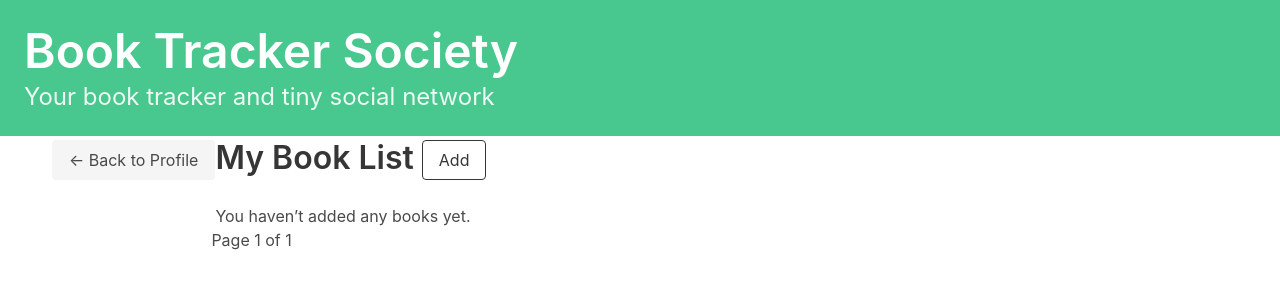
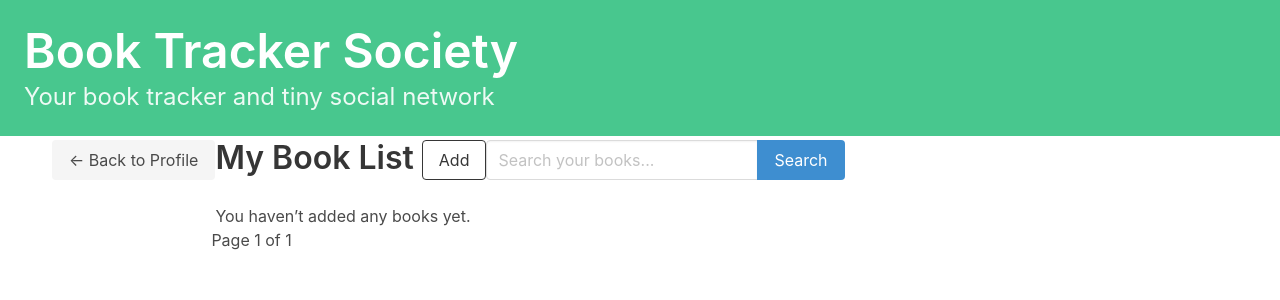
Before and after one commit to snhkn/django-book-tracker-society, a Django app: page /mybooks/ in a window 1280 px wide. Shown: the top 300 px of the page. Run offline with Django 5.2, Linux system fonts and the light colour scheme; the visitor is signed in with stand-in values (Sample User, id 1).

Commit message:
Add search book functionality within profile

```diff
--- a/core/templates/core/my_books.html
+++ b/core/templates/core/my_books.html
@@ -39,4 +39,22 @@
         <a href="?page={{ page_obj.next_page_number }}">Next</a>
       {% endif %}
     </div>
+</div>
+
+<div class="block">
+    <form method="get" action="{% url 'core:search_books' %}">
+          <div class="field has-addons">
+            <div class="control is-expanded">
+              <input class="input" type="text" name="q" placeholder="Search your books...">
+            </div>
+            <div class="control">
+              <button class="button is-info" type="submit">Search</button>
+            </div>
+          </div>
+    </form>
+
+</div>
+
+
+
 {% endblock %}
--- a/core/urls.py
+++ b/core/urls.py
@@ -13,5 +13,6 @@ urlpatterns = [
     path('edit-userbook/<int:pk>/', views.edit_userbook, name='edit_userbook'),
     path('delete-userbook/<int:pk>/', views.delete_userbook, name='delete_userbook'),
     path('sign_up/', views.sign_up, name='sign_up'),
+    path('search_books/', views.search_books, name='search_books'),
 
 ]
--- a/core/views.py
+++ b/core/views.py
@@ -202,3 +202,25 @@ def sign_up(request):
     else:
         form = CustomUserCreationForm()
     return render(request, "registration/sign_up.html", {"form": form})
+
+
+from django.db.models import Q
+
+from django.db.models import Q
+
+@login_required
+def search_books(request):
+    query = request.GET.get("q", "")
+    results = []
+
+    if query:
+        results = UserBook.objects.filter(
+            user=request.user.profile  # use Profile instance
+        ).filter(
+            Q(book__title__icontains=query) | Q(book__author__icontains=query)
+        ).select_related("book")
+
+    return render(request, "core/search_results.html", {
+        "results": results,
+        "query": query,
+    })
```
Also changed, not shown: core/templates/core/search_results.html (added, +11 -0 lines).
